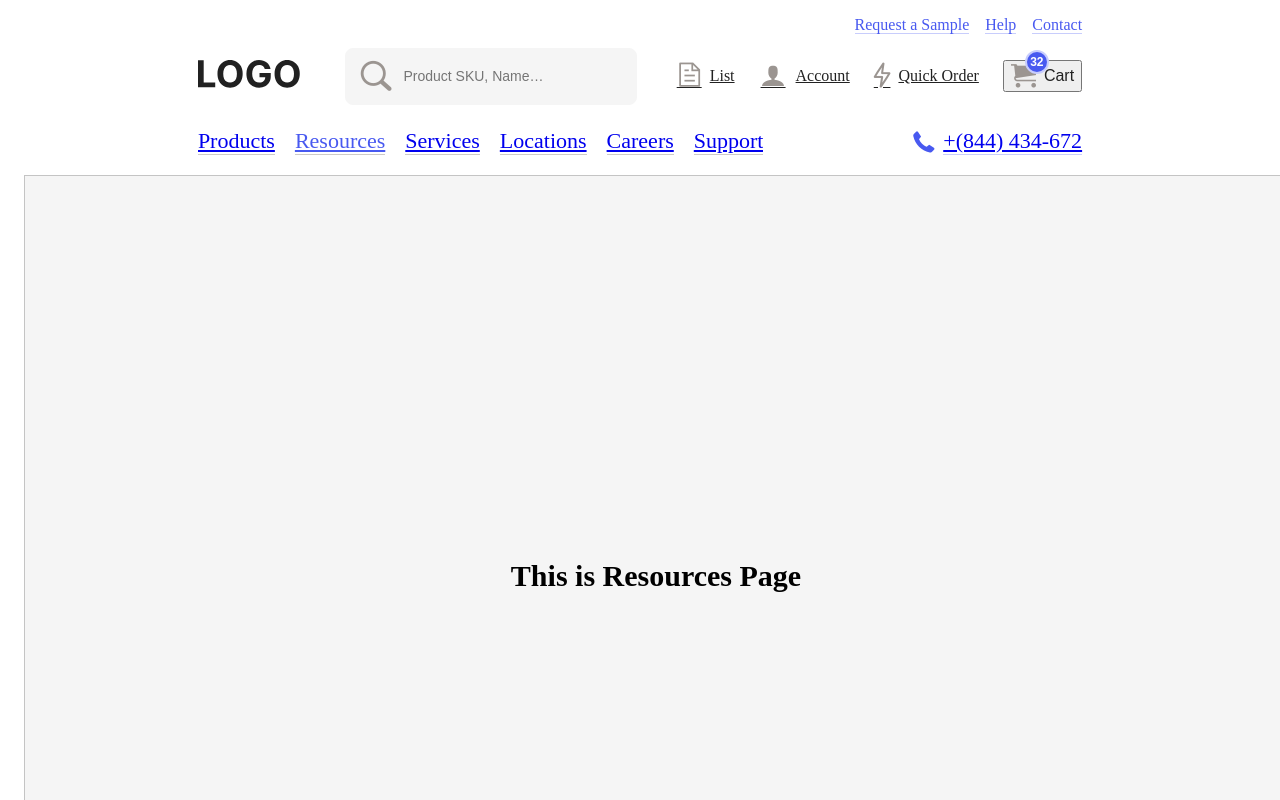
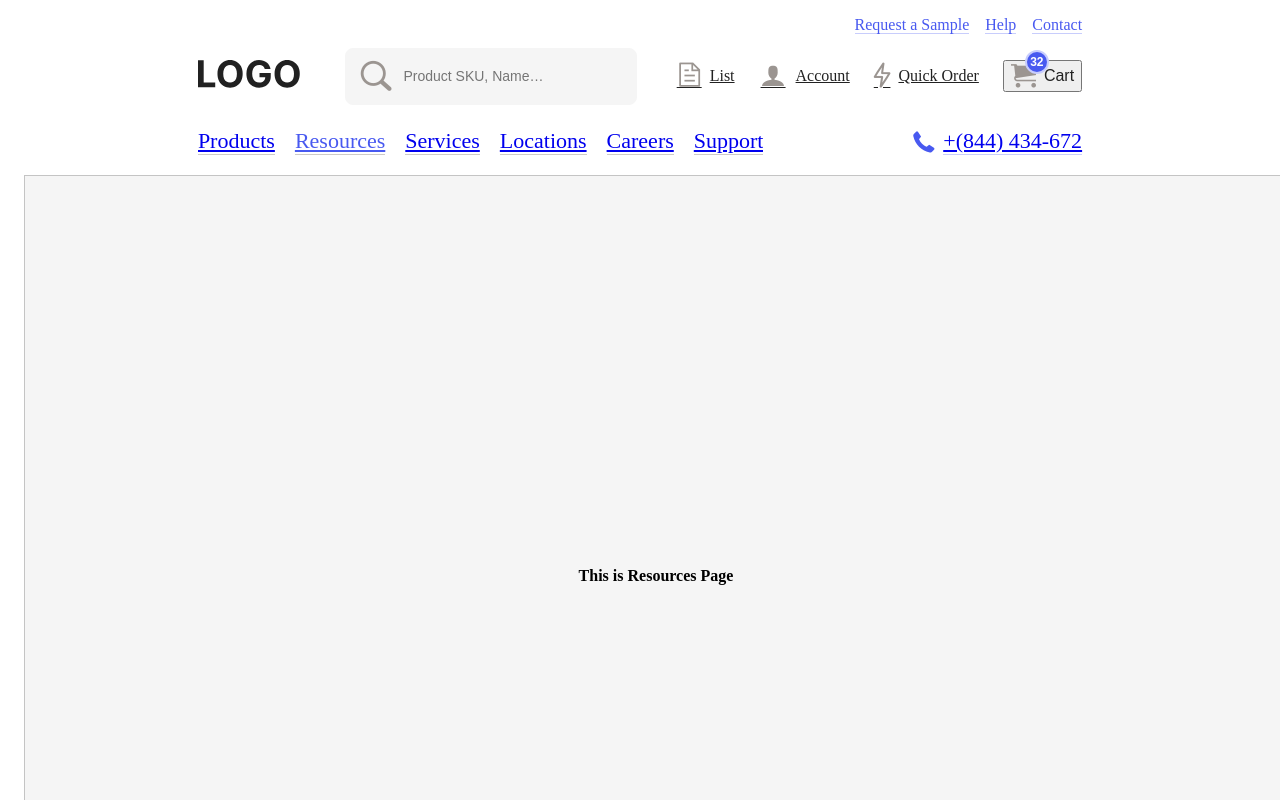
Before and after one commit to zara-sahakyan/Test-task-Zaruhi, a React (Vite) app: page /resources in a window 1280 px wide. Shown: the top 800 px of the page. Built offline with nearby package versions, Linux system fonts and the light colour scheme; the HTML template or start-up script is replaced by a standard one.

Commit message:
Update resources.module.scss

```diff
--- a/src/pages/resources/resources.module.scss
+++ b/src/pages/resources/resources.module.scss
@@ -21,7 +21,7 @@
 		margin: 20px 0;
 
 		h2 {
-			font-size: $font-size-bg-lg;
+			font-size: 1rem;
 		}
 	}
 }
```
